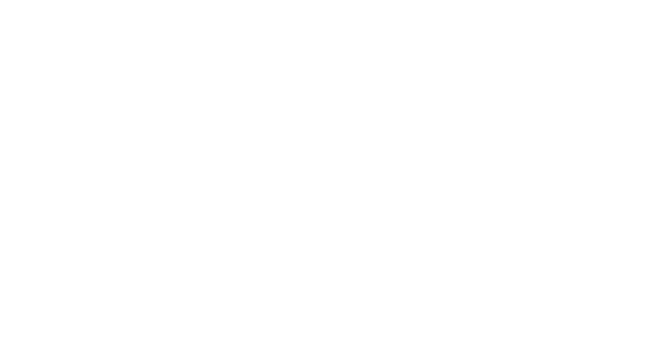
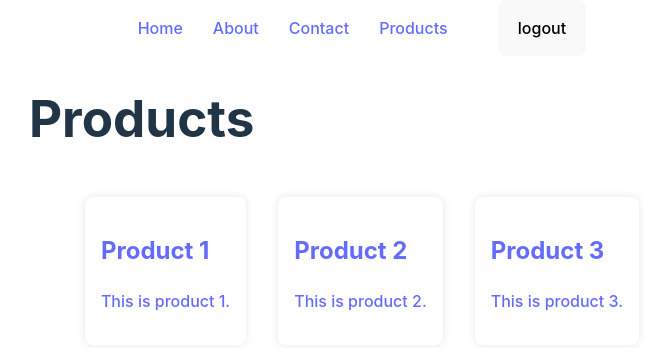
Before and after one commit to mathiassellanes/TA_1_react, a React (Vite) app: page /products in a window 1280 px wide. Before the commit this address had no page. Shown: the top 348 px of the page, without its empty margins (298-951 px from the left). Built offline with nearby package versions, Linux system fonts and the light colour scheme; sample sign-in values are in the browser's storage.

Commit message:
parte_17

```diff
--- /dev/null
+++ b/src/constants/index.tsx
@@ -0,0 +1,17 @@
+export const products = [
+  {
+    id: 1,
+    name: "Product 1",
+    description: "This is product 1."
+  },
+  {
+    id: 2,
+    name: "Product 2",
+    description: "This is product 2."
+  },
+  {
+    id: 3,
+    name: "Product 3",
+    description: "This is product 3."
+  }
+]
--- a/src/index.css
+++ b/src/index.css
@@ -83,3 +83,8 @@
   gap: 30px;
   list-style-type: none;
 }
+
+.navigation {
+  display: flex;
+  gap: 50px;
+}
--- a/src/routes/Layout.tsx
+++ b/src/routes/Layout.tsx
@@ -1,9 +1,21 @@
-import { Link, Outlet } from "react-router-dom";
+import { useEffect, useState } from "react";
+import { Link, Outlet, useLocation, useNavigate } from "react-router-dom";
 
 const Layout = () => {
+  const location = useLocation();
+  const navigate = useNavigate();
+
+  const [user, setUser] = useState<string | null>(null);
+
+  useEffect(() => {
+    const user = localStorage.getItem("user");
+
+    setUser(user);
+  }, [location]);
+
   return (
     <div className="layout">
-      <nav>
+      <nav className="navigation">
         <ul className="list">
           <li>
             <Link to="/home">Home</Link>
@@ -14,10 +26,33 @@
           <li>
             <Link to="/contact">Contact</Link>
           </li>
+          {
+            user ? (
+              <li>
+                <Link to="/products">Products</Link>
+              </li>
+            ) : (
+              <li>
+                <Link to="/login">Login</Link>
+              </li>
+            )
+          }
         </ul>
+        {
+          user && (
+            <button onClick={() => {
+              localStorage.removeItem("user");
+              setUser(null);
+
+              navigate("/home");
+            }}>
+              logout
+            </button>
+          )
+        }
       </nav>
       <Outlet />
-    </div>
+    </div >
   );
 }
 
--- /dev/null
+++ b/src/routes/Login.tsx
@@ -0,0 +1,29 @@
+import { useEffect } from "react";
+import { useNavigate } from "react-router-dom";
+
+const Login = () => {
+  const navigate = useNavigate();
+
+  const handleLogin = () => {
+    localStorage.setItem("user", JSON.stringify({ name: "John Doe" }));
+
+    navigate("/products");
+  }
+
+  useEffect(() => {
+    const user = localStorage.getItem("user");
+
+    if (user) {
+      navigate("/products");
+    }
+  }, [navigate]);
+
+  return (
+    <div>
+      <h1>Login</h1>
+      <button onClick={handleLogin}>Login</button>
+    </div>
+  );
+}
+
+export default Login;
--- /dev/null
+++ b/src/routes/Private.tsx
@@ -0,0 +1,19 @@
+import { useEffect, useState } from "react";
+import { Navigate, Outlet, useLocation } from "react-router-dom";
+
+const Private = () => {
+  const location = useLocation();
+  const [user, setUser] = useState<string | null>(localStorage.getItem("user"));
+
+  useEffect(() => {
+    const user = localStorage.getItem("user");
+
+    console.log('user', user);
+
+    setUser(user);
+  }, [location]);
+
+  return user ? <Outlet /> : <Navigate to="/home" />;
+}
+
+export default Private;
--- /dev/null
+++ b/src/routes/Products/Id/index.tsx
@@ -0,0 +1,26 @@
+import { useParams } from "react-router-dom";
+
+import { products } from "../../../constants";
+
+const Product = () => {
+  const { id } = useParams();
+  const product = products.find(product => product.id.toString() === id);
+
+  return (
+    <div>
+      {
+        product ? (
+          <>
+            <h1>{product.name}</h1>
+            <p>{product.description}</p>
+          </>
+        ) : (
+          <h1>Product not found</h1>
+        )
+      }
+
+    </div>
+  );
+}
+
+export default Product;
--- /dev/null
+++ b/src/routes/Products/Products.tsx
@@ -0,0 +1,24 @@
+import { Link } from 'react-router-dom';
+import { products } from '../../constants';
+
+import './index.css';
+
+const Products = () => {
+  return (
+    <div>
+      <h1>Products</h1>
+      <ul className="products">
+        {products.map(product => (
+          <li className="products__item" key={product.id}>
+            <Link to={`/products/${product.id}`}>
+              <h2>{product.name}</h2>
+              <p>{product.description}</p>
+            </Link>
+          </li>
+        ))}
+      </ul>
+    </div>
+  );
+}
+
+export default Products;
--- /dev/null
+++ b/src/routes/Products/index.css
@@ -0,0 +1,23 @@
+.products {
+  display: flex;
+  flex-wrap: wrap;
+  justify-content: center;
+}
+
+.products__item {
+  display: flex;
+  flex-direction: column;
+  align-items: center;
+  margin: 1em;
+  padding: 1em;
+  border-radius: 8px;
+  box-shadow: 0 0 8px rgba(0, 0, 0, 0.1);
+  background-color: #ffffff;
+  color: #213547;
+  cursor: pointer;
+
+  &:hover {
+    box-shadow: 0 0 16px rgba(0, 0, 0, 0.2);
+    scale: 1.02;
+  }
+}
--- a/src/routes/index.tsx
+++ b/src/routes/index.tsx
@@ -4,6 +4,10 @@
 import About from "./About";
 import Home from "./Home";
 import Layout from "./Layout";
+import Products from "./Products/Products";
+import Product from "./Products/Id";
+import Private from "./Private";
+import Login from "./Login";
 
 export const Router = () => (
   <BrowserRouter>
@@ -13,6 +17,11 @@
         <Route path="contact" element={<Contact />} />
         <Route path="about" element={<About />} />
         <Route path="home" element={<Home />} />
+        <Route path="login" element={<Login />} />
+        <Route path="*" element={<Private />}>
+          <Route path="products" element={<Products />} />
+          <Route path="products/:id?" element={<Product />} />
+        </Route>
       </Route>
     </Routes>
   </BrowserRouter>
```
